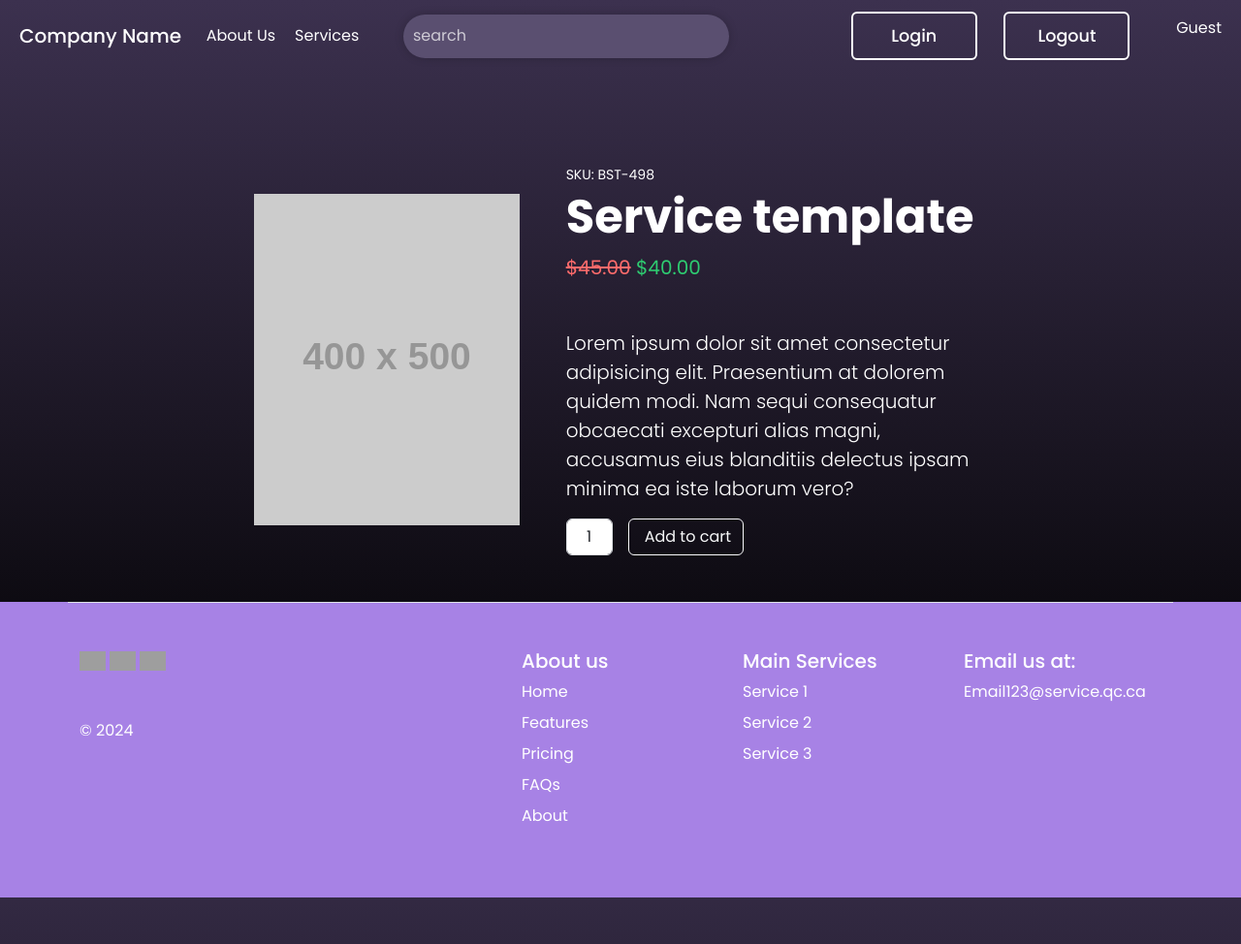
After one commit to SohaibDM/SOEN287, a PHP site: page /productPage1.html in a window 1280 px wide. The commit adds this page. Shown: the whole page at 97% size. Run offline with PHP 8.4, Linux system fonts and the light colour scheme; grey boxes labelled with a size stand in for pictures from a placeholder-image service; some libraries are stand-ins or nearby versions; grey boxes are pictures that could not be loaded.

Commit message:
added product page and fixed menus

```diff
--- a/account-settings.html
+++ b/account-settings.html
@@ -29,7 +29,7 @@
         <div id="nav-bar">
             <ul>
                 <li><a href="#about-us">About Us</a></li>
-                <li><a href="#services">Services</a></li>
+                <li><a href="/ServicesPage.html">Services</a></li>
             </ul>
         </div>
 
--- a/home-page.html
+++ b/home-page.html
@@ -19,8 +19,8 @@
 
         <div id="nav-bar">
             <ul>
-                <li><a href="#about-us">About Us</a></li>
-                <li><a href="#services">Services</a></li>
+                <li><a href="#footer">About Us</a></li>
+                <li><a href="/ServicesPage.html">Services</a></li>
             </ul>
         </div>
 
--- a/order-preview-page.html
+++ b/order-preview-page.html
@@ -28,7 +28,7 @@
         <div id="nav-bar">
             <ul>
                 <li><a href="#about-us">About Us</a></li>
-                <li><a href="#services">Services</a></li>
+                <li><a href="/ServicesPage.html">Services</a></li>
             </ul>
         </div>
 
--- /dev/null
+++ b/productPage1.html
@@ -0,0 +1,113 @@
+<!DOCTYPE html>
+<html lang="en">
+<head>
+    <meta charset="UTF-8">
+    <meta name="viewport" content="width=device-width, initial-scale=1.0">
+    <link rel="stylesheet" href="./home-page.css">
+    <link rel="stylesheet" href="style.css">
+    <title>Document</title>
+    <link href="https://cdn.jsdelivr.net/npm/bootstrap@5.3.3/dist/css/bootstrap.min.css" rel="stylesheet" integrity="sha384-QWTKZyjpPEjISv5WaRU9OFeRpok6YctnYmDr5pNlyT2bRjXh0JMhjY6hW+ALEwIH" crossorigin="anonymous">
+    <script src="https://cdn.jsdelivr.net/npm/bootstrap@5.3.3/dist/js/bootstrap.bundle.min.js" integrity="sha384-YvpcrYf0tY3lHB60NNkmXc5s9fDVZLESaAA55NDzOxhy9GkcIdslK1eN7N6jIeHz" crossorigin="anonymous"></script>
+</head>
+<body>
+    <div id="header">
+        <div id="title">
+           <a href="home-page.html" style="text-decoration: none; color: inherit;">
+              <h1>Company Name</h1>
+          </a>
+        </div>
+
+        <div id="nav-bar">
+            <ul>
+                <li><a href="#footer">About Us</a></li>
+                <li><a href="/ServicesPage.html">Services</a></li>
+            </ul>
+        </div>
+
+        <div id="search-bar">
+        <form action="/search" method="get">
+            <input type="text" placeholder="search" name="q">
+        </form>
+    </div>
+    <button class="btnLogin-popup login-button" onclick="window.location.href='login.html'">Login</button>
+    <button class="btnLogin-popup logout-button" style="margin:2px;">Logout</button>
+
+
+        <div id="account">
+             <p><a  href="account-settings.html" id="displayUsername">Guest</a></p>
+        </div>
+    </div>
+
+<br><br><br><br>
+<div class="container">
+<div class="row gx-4 gx-lg-5 align-items-center justify-content-center" style="padding: 0 100px;">
+    <div class="col-md-4">
+        <img class="card-img-top mb-5 mb-md-0" src="https://dummyimage.com/400x500/dee2e6/6c757d.jpg" alt="..." style="max-width: 400px; height: auto;">
+    </div>
+    <div class="col-md-6" style="color: white;">
+        <div class="small mb-1">SKU: BST-498</div>
+        <h1 class="display-5 fw-bolder">Service template</h1>
+        <div class="fs-5 mb-5">
+            <span class="text-decoration-line-through" style="color: #ff6b6b;">$45.00</span>
+            <span style="color: #2ecc71;">$40.00</span>
+        </div>
+        <p class="lead">Lorem ipsum dolor sit amet consectetur adipisicing elit. Praesentium at dolorem quidem modi. Nam sequi consequatur obcaecati excepturi alias magni, accusamus eius blanditiis delectus ipsam minima ea iste laborum vero?</p>
+        <div class="d-flex">
+            <input class="form-control text-center me-3" id="inputQuantity" type="num" value="1" style="max-width: 3rem">
+            <button class="btn btn-outline-light flex-shrink-0" type="button">
+                <i class="bi-cart-fill me-1"></i>
+                Add to cart
+            </button>
+        </div>
+    </div>
+</div>
+
+</div>
+
+<div id="footer">
+    <div class="container">
+        <footer class="row row-cols-1 row-cols-sm-2 row-cols-md-5 py-5 my-5 border-top" style="color: white;">
+            <div class="col mb-3">
+                <img src="https://1000logos.net/wp-content/uploads/2017/02/insta-logo.png" height="20px">
+                <img src="https://1000logos.net/wp-content/uploads/2017/02/insta-logo.png" height="20px">
+                <img src="https://1000logos.net/wp-content/uploads/2017/02/insta-logo.png" height="20px">
+                <a href="/" class="d-flex align-items-center mb-3 link-body-emphasis text-decoration-none" style="color: white;">
+                    <svg class="bi me-2" width="40" height="32"><use xlink:href="#bootstrap"></use></svg>
+                </a>
+                <p class="text-body-primary">© 2024</p>
+            </div>
+
+            <div class="col mb-3"></div>
+
+            <div class="col mb-3">
+                <h5>About us</h5>
+                <ul class="nav flex-column">
+                    <li class="nav-item mb-2"><a href="#" class="nav-link p-0 text-body-primary" style="color: white;">Home</a></li>
+                    <li class="nav-item mb-2"><a href="#" class="nav-link p-0 text-body-primary" style="color: white;">Features</a></li>
+                    <li class="nav-item mb-2"><a href="#" class="nav-link p-0 text-body-primary" style="color: white;">Pricing</a></li>
+                    <li class="nav-item mb-2"><a href="#" class="nav-link p-0 text-body-primary" style="color: white;">FAQs</a></li>
+                    <li class="nav-item mb-2"><a href="#" class="nav-link p-0 text-body-primary" style="color: white;">About</a></li>
+                </ul>
+            </div>
+
+            <div class="col mb-3">
+                <h5>Main Services</h5>
+                <ul class="nav flex-column">
+                    <li class="nav-item mb-2"><a href="#" class="nav-link p-0 text-body-primary" style="color: white;">Service 1</a></li>
+                    <li class="nav-item mb-2"><a href="#" class="nav-link p-0 text-body-primary" style="color: white;">Service 2</a></li>
+                    <li class="nav-item mb-2"><a href="#" class="nav-link p-0 text-body-primary" style="color: white;">Service 3</a></li>
+                </ul>
+            </div>
+
+            <div class="col mb-3">
+                <h5>Email us at:</h5>
+                <ul class="nav flex-column">
+                    <li class="nav-item mb-2"><a href="#" class="nav-link p-0 text-body-primary" style="color: white;">Email123@service.qc.ca</a></li>
+                </ul>
+            </div>
+        </footer>
+    </div>
+</div>
+
+</body>
+</html>
--- a/style.css
+++ b/style.css
@@ -324,3 +324,7 @@ body {
 .admin-link p a:hover{
     text-decoration: underline;
 }
+
+html {
+    scroll-behavior: smooth;
+}
```
Also changed, not shown: ServicesPage.html (+24 -18 lines).
